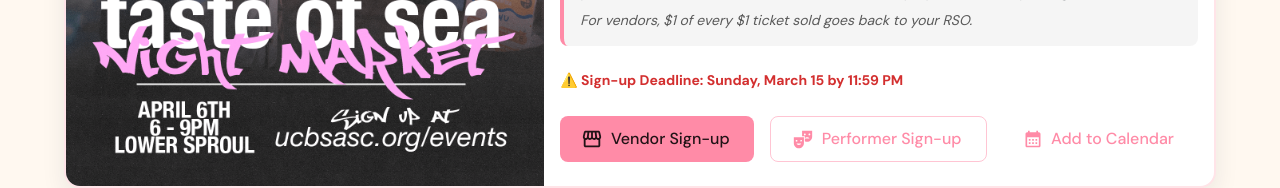
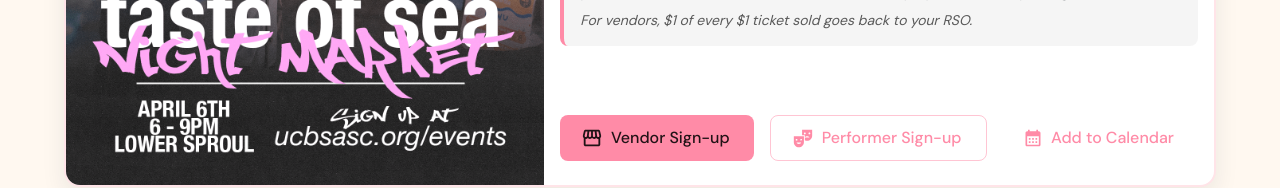
Before and after one commit to khoaang/ucbsasc, a React (Vite) app: page /events in a window 1280 px wide. Shown: the part 610-798 px from the top of the page. Built offline with nearby package versions, Linux system fonts and the light colour scheme; no server answers.

Commit message:
Remove sign-up deadline notice from Taste of Sea Night Market component to reflect updated event details.

```diff
--- a/src/components/events/TasteOfSeaNightMarket.tsx
+++ b/src/components/events/TasteOfSeaNightMarket.tsx
@@ -64,9 +64,6 @@
                         </Typography>
                     </Box>
 
-                    <Typography variant="subtitle2" color="error.main" sx={{ mb: 3, fontWeight: 'bold', display: 'flex', alignItems: 'center' }}>
-                        ⚠️ Sign-up Deadline: Sunday, March 15 by 11:59 PM
-                    </Typography>
                 </Box>
 
                 <Stack direction={{ xs: 'column', sm: 'row' }} spacing={2} flexWrap="wrap" useFlexGap>
```
